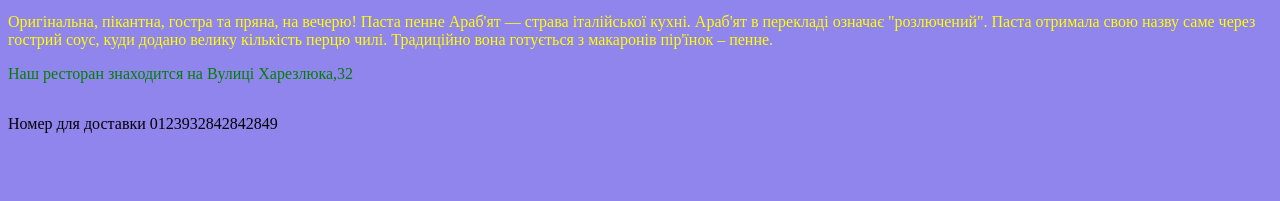
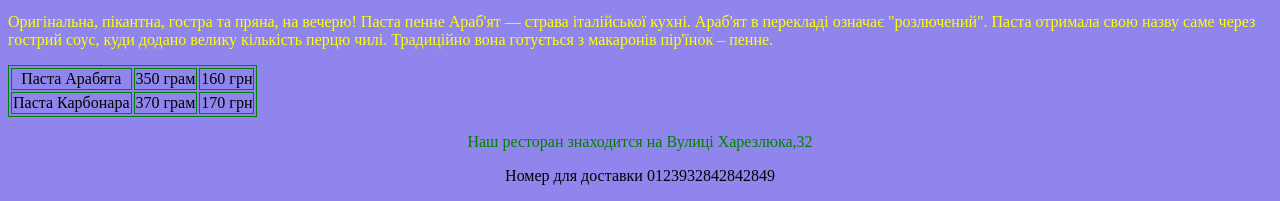
Before and after one commit to l0g1ka2000/mark1, a plain HTML site: page index.html in a window 1280 px wide. Shown: the part 1049-1250 px from the top of the page. Before the commit the page ends 1198 px from the top, so only its background shows below. Drawn offline with Linux system fonts and the light colour scheme.

Commit message:
Update index.html

```diff
--- a/index.html
+++ b/index.html
@@ -19,12 +19,22 @@
            <h2>Паста Арабята </h2>
   <img src="https://static.1000.menu/img/content-v2/a4/37/39476/pasta-penne-arabyata_1615661211_10_max.jpg" width="300"/>
   <p style ="color:yellow">Оригінальна, пікантна, гостра та пряна, на вечерю! Паста пенне Араб'ят — страва італійської кухні. Араб'ят в перекладі означає "розлючений". Паста отримала свою назву саме через гострий соус, куди додано велику кількість перцю чилі. Традиційно вона готується з макаронів пір'їнок – пенне.</p>
-
+            <table style="border:1px solid green;text-align:center">
+        <tr>
+            <td style="border:1px solid green">Паста Арабята</td>
+            <td style="border:1px solid green">350 грам</td>
+            <td style="border:1px solid green">160 грн</td>
+        </tr>
+        <tr>
+            <td style="border:1px solid green">Паста Карбонара</td>
+            <td style="border:1px solid green">370 грам</td>
+            <td style="border:1px solid green">170 грн</td>
+        </tr>
+    </table>
 
             </main>
-            <footer>
+            <footer style ="text-align:center">
 <p><font color="green">Наш ресторан знаходится на Вулиці Харезлюка,32</font></p>
-                <img src="">
                 <p><font color="blue"></font></p>
 <p>Номер для доставки 0123932842842849</p>
 
```
